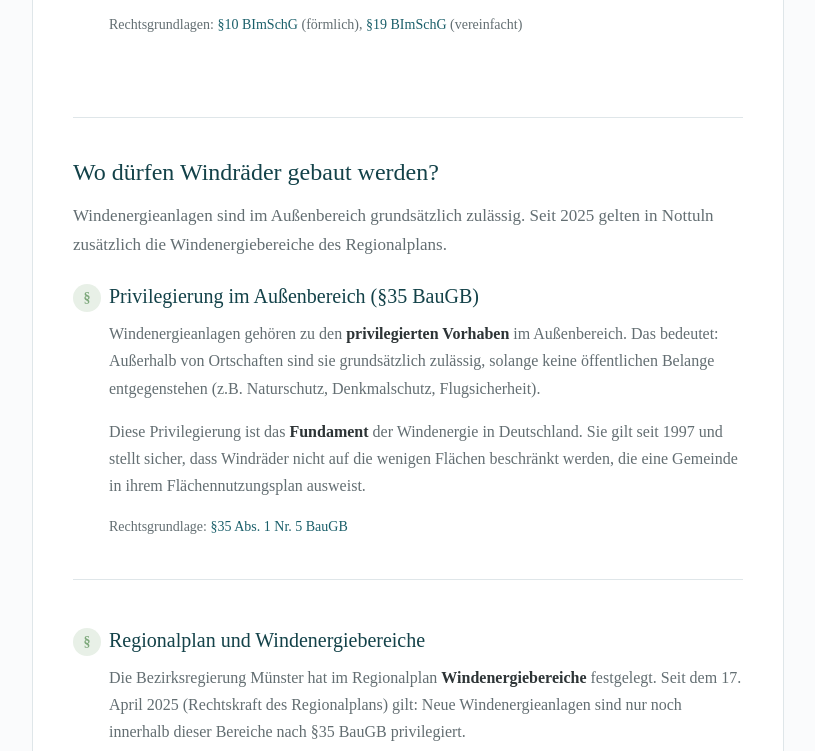
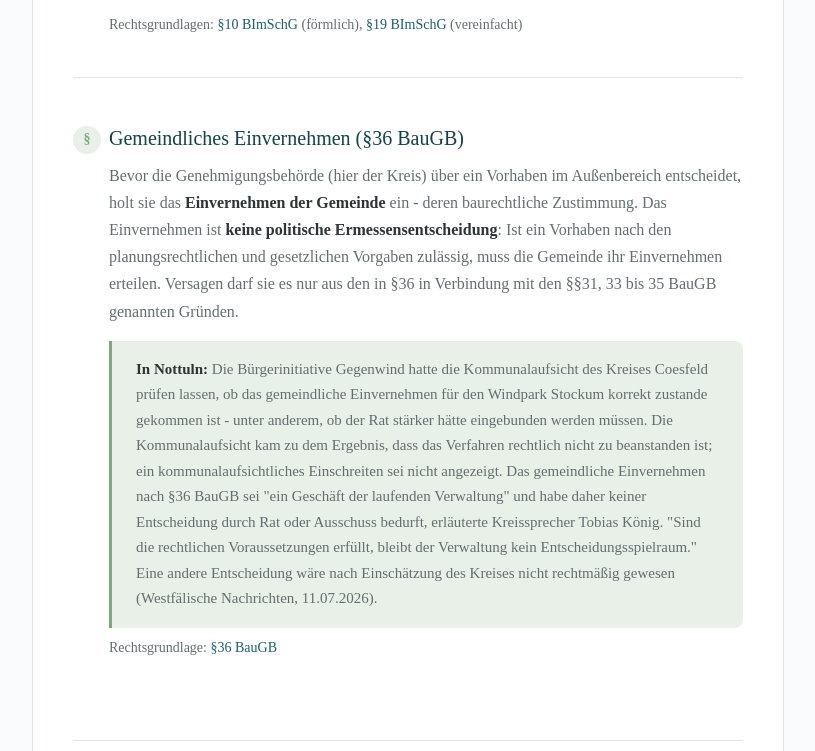
Before and after one commit to lmachens/windkraft-nottuln, an Astro site: page /gesetze in a window 1280 px wide. Shown: the part 3249-4000 px from the top of the page, without its empty margins (232-1047 px from the left). Built offline with nearby package versions, Linux system fonts and the light colour scheme; Astro itself is replaced by a stand-in of ours.

Commit message:
Gesetze: Gemeindliches Einvernehmen Stockum - Kommunalaufsicht sieht keine Verfahrensfehler

```diff
--- a/src/pages/gesetze/index.astro
+++ b/src/pages/gesetze/index.astro
@@ -113,6 +113,17 @@ const meta = {
                                 <p>Gegen die erteilte Genehmigung kann Widerspruch eingelegt oder Klage erhoben werden.</p>
                                 <p><strong>Wichtig: Vereinfachtes Verfahren.</strong> Bei weniger als 20 Windrädern (wie in Stockum mit 6 Anlagen) wird in der Regel das vereinfachte Verfahren nach <a href="https://www.gesetze-im-internet.de/bimschg/__19.html" target="_blank" rel="noopener">§19 BImSchG</a> durchgeführt. Dabei gibt es keine förmliche Öffentlichkeitsbeteiligung - also keine automatische Auslegung der Unterlagen und keinen formalen Einwendungstermin. Bürger behalten aber das Recht auf <strong>Akteneinsicht</strong> auf Antrag, können informelle Einwände bei der Behörde einreichen und haben das volle <strong>Klagerecht</strong> gegen die erteilte Genehmigung. Die Gemeinde wird über das <a href="https://www.gesetze-im-internet.de/bbaug/__36.html" target="_blank" rel="noopener">Einvernehmen nach §36 BauGB</a> immer beteiligt. Alle materiellen Schutzstandards (Lärm, Schatten, Abstände) gelten unabhängig von der Verfahrensart.</p>
                                 <p class="law-reference">Rechtsgrundlagen: <a href="https://www.gesetze-im-internet.de/bimschg/__10.html" target="_blank" rel="noopener">§10 BImSchG</a> (förmlich), <a href="https://www.gesetze-im-internet.de/bimschg/__19.html" target="_blank" rel="noopener">§19 BImSchG</a> (vereinfacht)</p>
+                            </div>
+                        </div>
+
+                        <div class="law-item" id="einvernehmen">
+                            <h3 class="law-title">Gemeindliches Einvernehmen (§36 BauGB)</h3>
+                            <div class="law-content">
+                                <p>Bevor die Genehmigungsbehörde (hier der Kreis) über ein Vorhaben im Außenbereich entscheidet, holt sie das <strong>Einvernehmen der Gemeinde</strong> ein - deren baurechtliche Zustimmung. Das Einvernehmen ist <strong>keine politische Ermessensentscheidung</strong>: Ist ein Vorhaben nach den planungsrechtlichen und gesetzlichen Vorgaben zulässig, muss die Gemeinde ihr Einvernehmen erteilen. Versagen darf sie es nur aus den in §36 in Verbindung mit den §§31, 33 bis 35 BauGB genannten Gründen.</p>
+                                <div class="nottuln-box">
+                                    <strong>In Nottuln:</strong> Die Bürgerinitiative Gegenwind hatte die Kommunalaufsicht des Kreises Coesfeld prüfen lassen, ob das gemeindliche Einvernehmen für den Windpark Stockum korrekt zustande gekommen ist - unter anderem, ob der Rat stärker hätte eingebunden werden müssen. Die Kommunalaufsicht kam zu dem Ergebnis, dass das Verfahren rechtlich nicht zu beanstanden ist; ein kommunalaufsichtliches Einschreiten sei nicht angezeigt. Das gemeindliche Einvernehmen nach §36 BauGB sei "ein Geschäft der laufenden Verwaltung" und habe daher keiner Entscheidung durch Rat oder Ausschuss bedurft, erläuterte Kreissprecher Tobias König. "Sind die rechtlichen Voraussetzungen erfüllt, bleibt der Verwaltung kein Entscheidungsspielraum." Eine andere Entscheidung wäre nach Einschätzung des Kreises nicht rechtmäßig gewesen (Westfälische Nachrichten, 11.07.2026).
+                                </div>
+                                <p class="law-reference">Rechtsgrundlage: <a href="https://www.gesetze-im-internet.de/bbaug/__36.html" target="_blank" rel="noopener">§36 BauGB</a></p>
                             </div>
                         </div>
                     </section>
```
Also changed, not shown: CLAUDE.md (+1 -0 lines).
